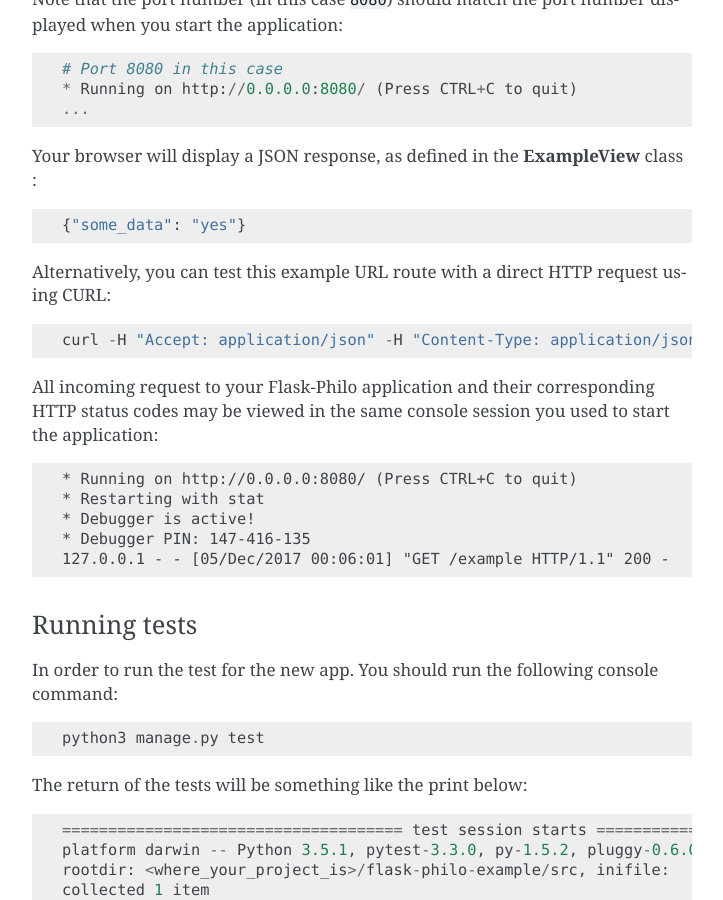
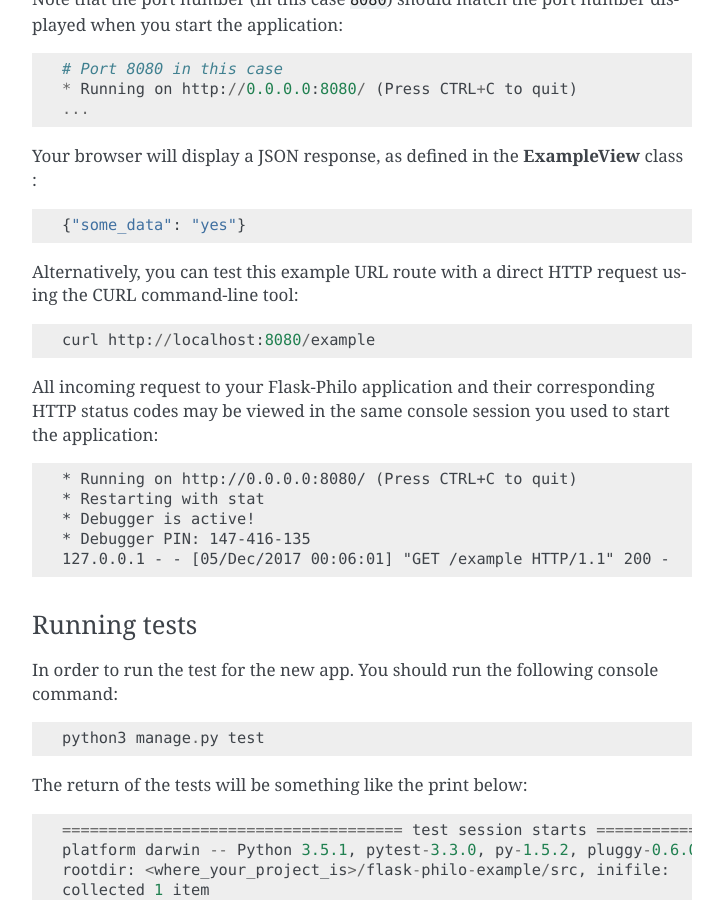
Before and after one commit to fenderdigital/flask-philo, a Sphinx documentation site: the page built from documentation/source/introduction.rst, in a window 1280 px wide and 900 px high, scrolled down 3405 px. Shown: the whole window, without its empty margins (388-1111 px from the left). Built offline with Sphinx 7.4.7, drawn with Linux system fonts in a browser that asks for light colours; pages that are not in the unit, such as notebooks, are missing from menus.

Commit message:
Intro docs

```diff
--- a/documentation/source/introduction.rst
+++ b/documentation/source/introduction.rst
@@ -179,11 +179,11 @@
     {"some_data": "yes"}
 
 
-Alternatively, you can test this example URL route with a direct HTTP request using CURL:
+Alternatively, you can test this example URL route with a direct HTTP request using the CURL command-line tool:
 
 ::
 
-    curl -H "Accept: application/json" -H "Content-Type: application/json" http://localhost:8080/example
+    curl http://localhost:8080/example
 
 
 All incoming request to your Flask-Philo application and their corresponding HTTP status codes may be viewed in the same console session you used to start the application:
```
